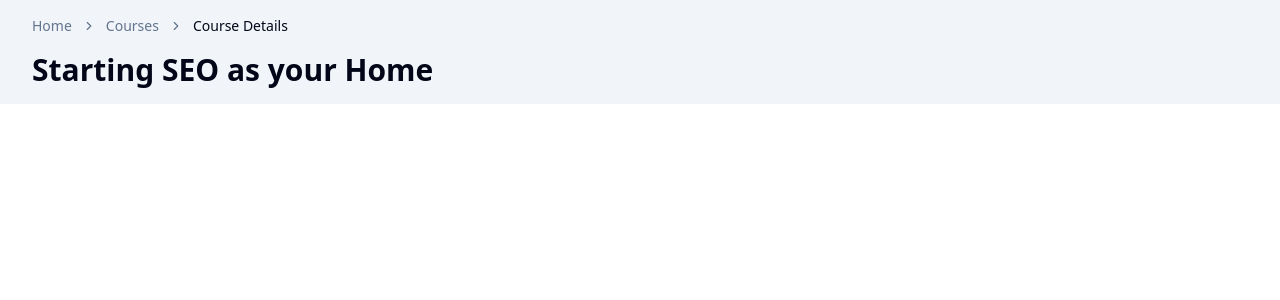
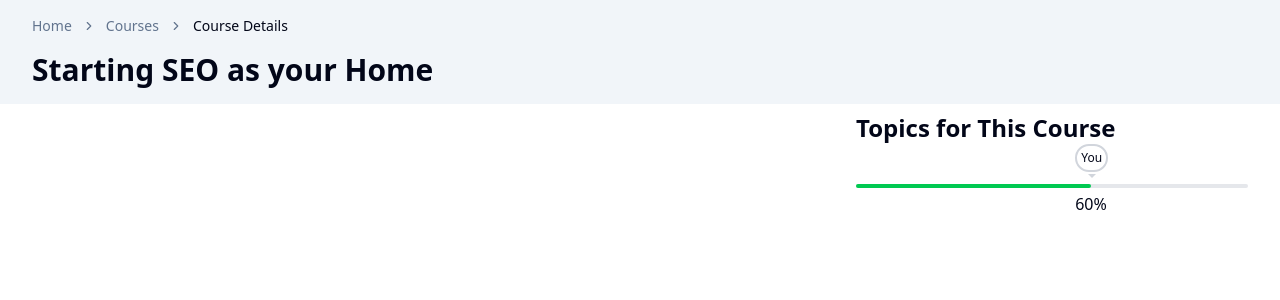
Before and after one commit to mohammadabdulhakim/course_video_player, a Next.js app: page / in a window 1280 px wide. Shown: the top 300 px of the page. Built offline with nearby package versions, Linux system fonts and the light colour scheme.

Commit message:
feat(topics): add progress bar

```diff
--- a/package.json
+++ b/package.json
@@ -12,6 +12,7 @@
     "@radix-ui/react-slot": "^1.2.0",
     "class-variance-authority": "^0.7.1",
     "clsx": "^2.1.1",
+    "framer-motion": "^12.7.4",
     "lucide-react": "^0.503.0",
     "next": "15.3.1",
     "react": "^19.0.0",
--- a/src/app/globals.css
+++ b/src/app/globals.css
@@ -2,6 +2,10 @@
 @import "tw-animate-css";
 
 @custom-variant dark (&:is(.dark *));
+
+*{
+  @apply transition-all duration-100
+}
 
 @theme inline {
   --color-background: var(--background);
--- a/src/app/page.tsx
+++ b/src/app/page.tsx
@@ -1,9 +1,17 @@
 import Header from "@/components/Header";
+import Topics from "@/components/Topics";
 
 export default function Home() {
   return (
     <main>
       <Header />
+
+      <div className="flex flex-row justify-between py-2 px-2 md:px-4 lg:px-8 gap-6 lg:gap-10">
+        <div className="flex flex-2">
+
+        </div>
+        <Topics />
+      </div>
     </main>
   );
 }
--- /dev/null
+++ b/src/components/CourseProgress.tsx
@@ -0,0 +1,47 @@
+"use client"
+
+import { useAnimation, motion } from "framer-motion";
+import { useEffect, useRef, useState } from "react";
+import useCountUp from './../hooks/useCountUp';
+
+const CourseProgress = ({progress}:{progress: number}) => {
+  const ref = useRef<HTMLDivElement | null>(null);
+  const count = useCountUp({progress: progress});
+  const controls = useAnimation();
+  const leftControls = useAnimation();
+
+  useEffect(()=>{
+    const observer = new IntersectionObserver(
+      ([entry])=>{
+        if(entry.isIntersecting) {
+          controls.start({width: `${progress}%`})
+          leftControls.start({left: `calc(${progress}% - 16px)`})
+        }
+      }, {threshold: 1});
+
+      if(ref.current) observer.observe(ref.current);
+
+      return ()=>{
+        if(ref.current) observer.observe(ref.current);
+      }
+  }, [controls, progress])
+
+  return (
+    <div className="w-full h-1 bg-gray-200 rounded-full relative" ref={ref}>
+        <motion.div className=" border-2 rounded-full p-1 text-xs flex items-center justify-center font-light absolute bottom-4 border-gray-300" animate={leftControls} initial={{left:0}} transition={{duration: 1, ease: "easeInOut"}}>
+            <p>You</p>
+            <span className="w-0 h-0 border-4 border-b-transparent border-r-transparent border-l-transparent border-t-gray-300 absolute -bottom-3">
+
+            </span>
+        </motion.div>
+        <motion.div className={`h-full bg-green-500 rounded-full`} animate={controls} initial={{width: 0}} transition={{duration: 1, ease: "easeInOut"}}></motion.div>
+        {/* <div className="w-0 h-0 border-l-8 border-r-8 border-t-8 border-l-transparent border-r-transparent border-t-gray-300" /> */}
+
+        <motion.p className={`absolute top-2 font-light text-md`} animate={leftControls} initial={{left:0}} transition={{duration: 1, ease: "easeInOut"}}>
+            {count}%
+        </motion.p>
+    </div>
+  )
+}
+
+export default CourseProgress
--- /dev/null
+++ b/src/components/TopicCard.tsx
@@ -0,0 +1,11 @@
+import React from 'react'
+
+const TopicCard = () => {
+  return (
+    <div className='w-full border-1'>
+        Topic
+    </div>
+  )
+}
+
+export default TopicCard
--- /dev/null
+++ b/src/components/Topics.tsx
@@ -0,0 +1,15 @@
+import React from 'react'
+import CourseProgress from './CourseProgress'
+
+const Topics = () => {
+  return (
+    <div className='flex-1 flex items-start flex-col gap-10 '>
+        <h2 className='text-2xl font-semibold'>
+            Topics for This Course
+        </h2>
+        <CourseProgress progress={60} />
+    </div>
+  )
+}
+
+export default Topics
--- /dev/null
+++ b/src/hooks/useCountUp.tsx
@@ -0,0 +1,22 @@
+import { useEffect, useState } from 'react'
+
+const useCountUp = ({progress, duration = 1000}:{progress: number, duration?: number}) => {
+    const [value, setValue] = useState(0);
+
+    useEffect(()=>{
+        const increment = progress / (duration / 16);
+        let start = 0;
+        const interval = setInterval(()=>{
+            if(start <= progress){
+                start += increment;
+                setValue(Math.round(start));
+            }else{
+                clearInterval(interval)
+            }
+        }, 16)
+    }, [progress])
+
+    return value;
+}
+
+export default useCountUp
```
Also changed, not shown: 1 other file (tests, documents, lock files or other folders).
